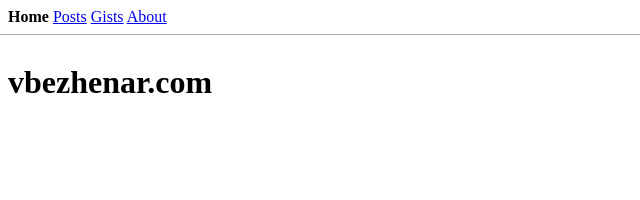
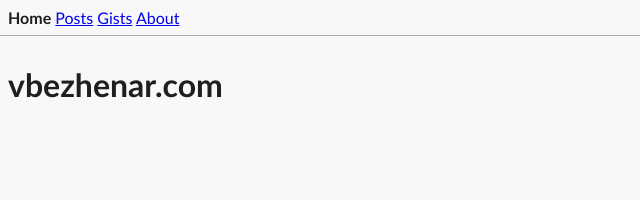
Before and after one commit to vbezhenar/vbezhenar.github.io, a Jekyll site: the page built from index.html, in a window 1280 px wide. Shown: the top 200 px of the page, without its empty margins (0-640 px from the left). Built offline with Jekyll 4.4.1, drawn with Linux system fonts in a browser that asks for light colours.

Commit message:
Add colors to style

```diff
--- a/_layouts/default.html
+++ b/_layouts/default.html
@@ -7,7 +7,7 @@
       vbezhenar.com {% if page.title != nil %}- {{ page.title }}{% endif %}
     </title>
     <link rel="icon" href="/assets/icon.png" />
-    <link rel="stylesheet" href="/assets/styles.css?230618" />
+    <link rel="stylesheet" href="/assets/styles.css?230622" />
   </head>
   <body>
     <nav>
--- /dev/null
+++ b/assets/styles-dark.css
@@ -0,0 +1,21 @@
+body {
+  background: #181818;
+  color: #d7d7d7;
+}
+
+/* keyword */
+.highlight .k /* Keyword */,
+.highlight .kn /* Keyword.Namespace */ {
+  color: #569cd6;
+}
+
+/* comment */
+.highlight .c1 /* Comment.Single */,
+.highlight .cm /* Comment.Multiline */ {
+  color: #6a9955;
+}
+
+/* string */
+.highlight .s /* Literal.String */ {
+  color: #ce9178;
+}
--- /dev/null
+++ b/assets/styles-light.css
@@ -0,0 +1,21 @@
+body {
+  background: #f8f8f8;
+  color: #1f1f1f;
+}
+
+/* keyword */
+.highlight .k /* Keyword */,
+.highlight .kn /* Keyword.Namespace */ {
+  color: #0000ff;
+}
+
+/* comment */
+.highlight .c1 /* Comment.Single */,
+.highlight .cm /* Comment.Multiline */ {
+  color: #008000;
+}
+
+/* string */
+.highlight .s /* Literal.String */ {
+  color: #a31515;
+}
--- a/assets/styles.css
+++ b/assets/styles.css
@@ -1,10 +1,37 @@
+@import "./styles-light.css?230622" not (prefers-color-scheme: dark);
+@import "./styles-dark.css?230622" (prefers-color-scheme: dark);
+
+:root {
+  --header-font-family: Seravek, "Gill Sans Nova", Ubuntu, Calibri,
+    "DejaVu Sans", source-sans-pro, sans-serif;
+  --content-font-family: Charter, "Bitstream Charter", "Sitka Text", Cambria,
+    serif;
+  --code-font-family: ui-monospace, "Cascadia Code", "Source Code Pro", Menlo,
+    Consolas, "DejaVu Sans Mono", monospace;
+}
+
 body {
   margin: 0;
+  font-family: var(--content-font-family);
+}
+
+h1,
+h2,
+h3,
+h4,
+h5,
+h6 {
+  font-family: var(--header-font-family);
+}
+
+code {
+  font-family: var(--code-font-family);
 }
 
 nav {
   padding: 8px;
   border-bottom: 1px solid #aaa;
+  font-family: var(--header-font-family);
 }
 
 nav .selected {
```
